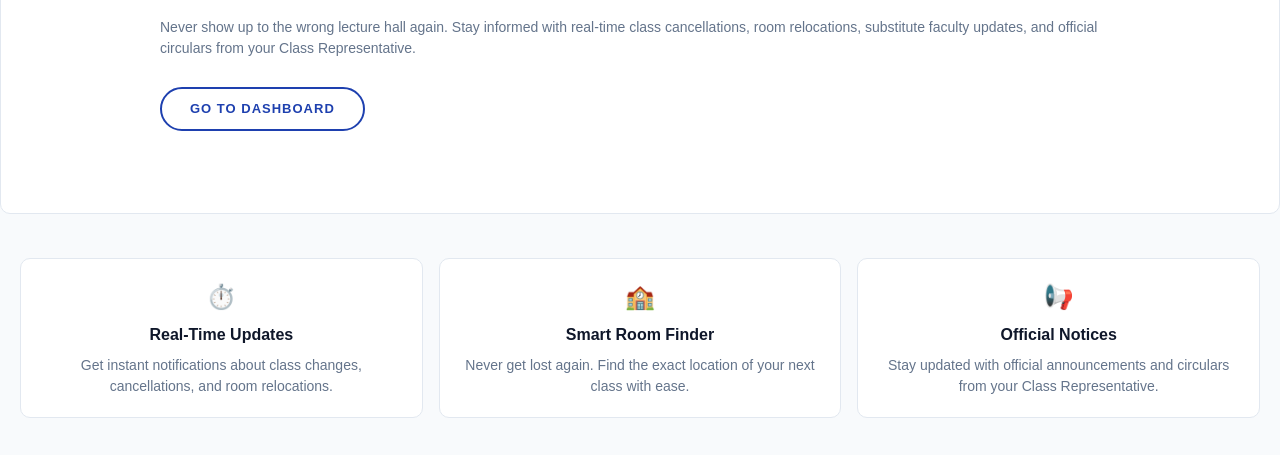
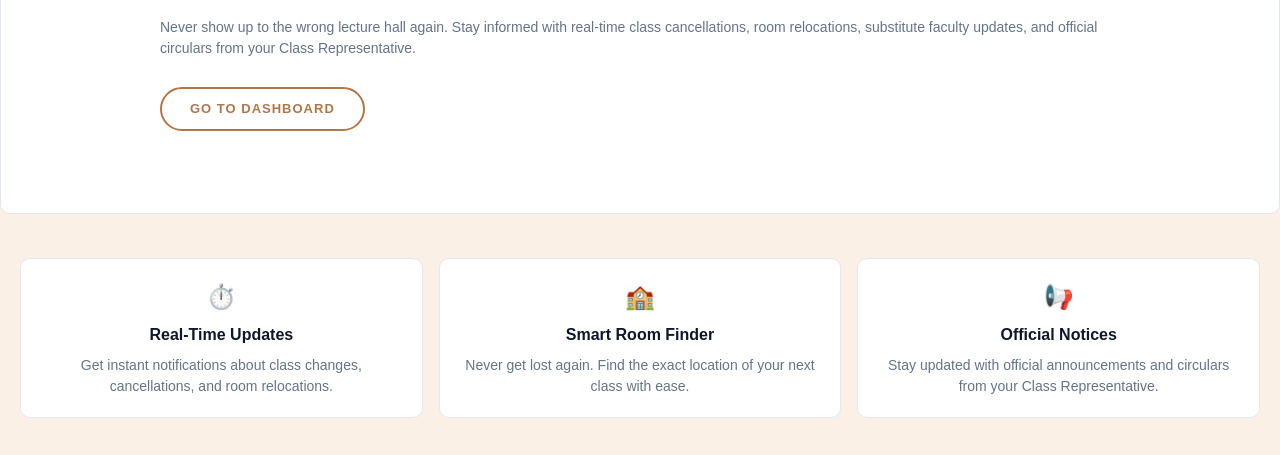
Before and after one commit to Shrivatsavbhat/timetable, a website: page public/index.html in a window 1280 px wide. Shown: the part 238-693 px from the top of the page. Drawn offline with Linux system fonts and the light colour scheme.

Commit message:
Color Pallette

```diff
--- a/public/css/style.css
+++ b/public/css/style.css
@@ -1,7 +1,7 @@
 :root {
-    --primary: #1e40af;
+    --primary: #b2764b;
     --primary-hover: #0044ff;
-    --bg-page: #f8fafc;
+    --bg-page: #FAF0E6;
     --surface: #ffffff;
     --text-main: #0f172a;
     --text-muted: #64748b;
--- a/public/index.html
+++ b/public/index.html
@@ -5,7 +5,7 @@
     <meta charset="UTF-8">
     <meta name="viewport" content="width=device-width, initial-scale=1.0">
     <title>ReScheduled — Campus Timetable</title>
-    <link rel="stylesheet" href="/css/style.css">
+    <link rel="stylesheet" href="./css/style.css">
 </head>
 
 <body>
```
Also changed, not shown: public/admin-master-timetable.html (added).
